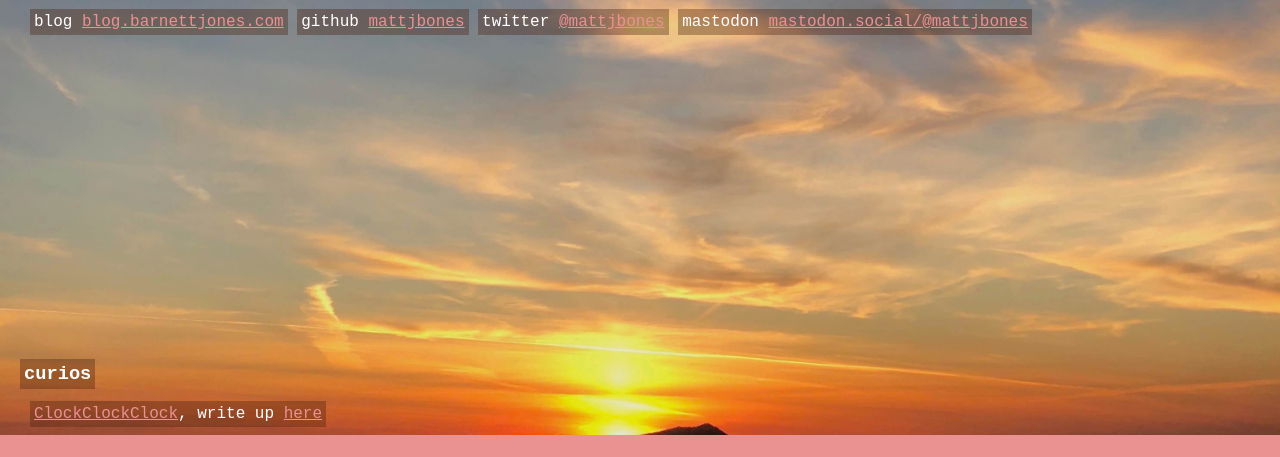
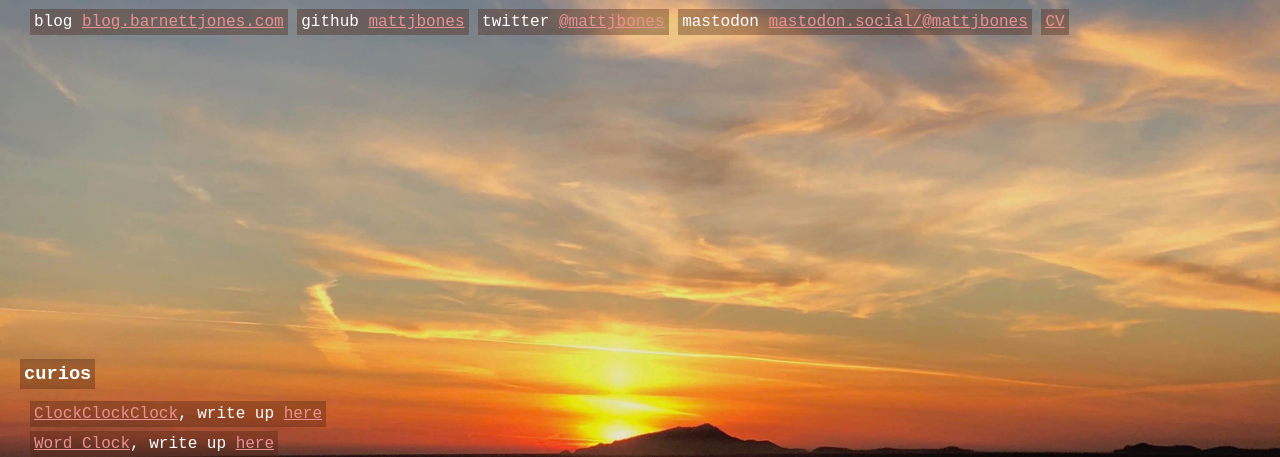
Before and after one commit to mattjbones/mbarnettjones, a website: page index.html in a window 1280 px wide. Shown: the part 365-822 px from the top of the page. Before the commit the page ends 800 px from the top, so only its background shows below. Drawn offline with Linux system fonts and the light colour scheme.

Commit message:
adding curios and CV link

```diff
--- a/index.html
+++ b/index.html
@@ -24,6 +24,8 @@
 			<li>twitter <a href="https://twitter.com/mattjbones" target="_blank">@mattjbones</a></li>
 			<li>mastodon <a rel="me" href="https://mastodon.social/@mattjbones"
 					target="_blank">mastodon.social/@mattjbones</a></li>
+			<li><a href="https://nonchalant-kingfisher-ed2.notion.site/Matt-Barnett-Jones-0dca8494a605425b931cd2e7a1764eea"
+					target="_blank">CV</a></li>
 		</ul>
 	</section>
 
@@ -32,7 +34,11 @@
 		<ul>
 			<li><a href="https://clocky-eta.vercel.app">ClockClockClock</a>, write up <a
 					href="https://blog.barnettjones.com/2019/11/03/clock-clock-clock/">here</a></li>
+
+			<li><a href="https://clocky-eta.vercel.app/word-clock">Word Clock</a>, write up <a
+					href="https://blog.barnettjones.com/2023/02/08/i-wrote-another-clock/">here</a></li>
 		</ul>
+
 	</section>
 </body>
 
--- a/style/home.css
+++ b/style/home.css
@@ -66,11 +66,11 @@ li {
 }
 
 h1 {
-	font-size: 8em;
+  font-size: 8em;
 }
 
 h2 {
-	font-size: 2em;
+  font-size: 2em;
 }
 
 ul {
@@ -118,6 +118,10 @@ a:hover {
   margin-bottom: 10px;
 }
 
+.curios li {
+  display: block;
+}
+
 @media (max-width: 400px) {
   body {
     font-size: 84%;
```
